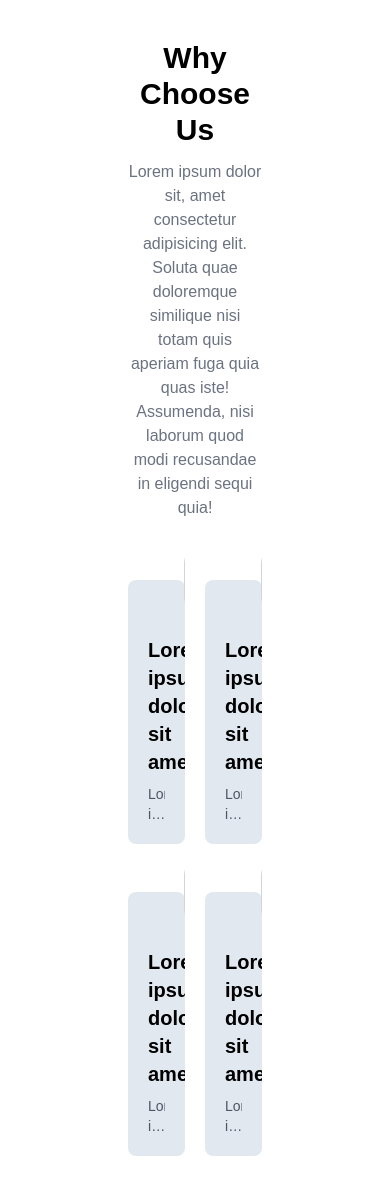
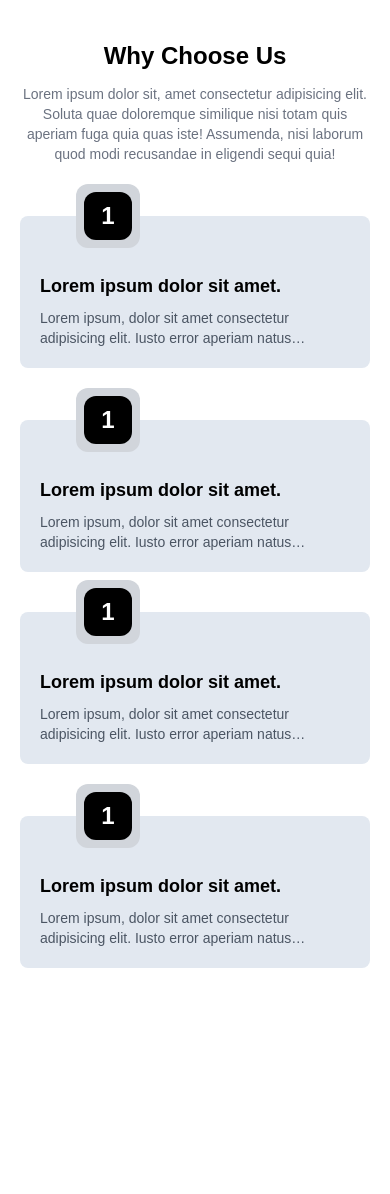
Before and after one commit to Krishyadav123/bytenoon-portfolio, a Next.js app: page /Components/choose-us in a window 390 px wide. After the commit the page ends 1008 px from the top, so only its background shows below. Built offline with nearby package versions, Linux system fonts and the light colour scheme.

Commit message:
Responsiveness All pages

```diff
--- a/package.json
+++ b/package.json
@@ -16,6 +16,7 @@
     "@fortawesome/react-fontawesome": "^0.2.2",
     "@radix-ui/react-dialog": "^1.1.2",
     "@radix-ui/react-slot": "^1.1.0",
+    "@radix-ui/react-visually-hidden": "^1.1.1",
     "class-variance-authority": "^0.7.1",
     "clsx": "^2.1.1",
     "lucide-react": "^0.462.0",
--- a/src/app/Components/choose-us/page.jsx
+++ b/src/app/Components/choose-us/page.jsx
@@ -2,31 +2,30 @@ import React from 'react'
 
 const ChooseUs = () => {
   return (
-    <div className='py-10 px-32'>
+    <div className='py-10 px-5 lg:px-32'>
         <div className="text-center">
-          <h3 className="text-3xl font-bold">Why Choose Us</h3>
-          <p className="mt-3 text-base text-gray-500 font-medium">
+          <h3 className="text-2xl md:text-3xl font-bold">Why Choose Us</h3>
+          <p className="mt-3 text-sm md:text-base text-gray-500 font-medium">
             Lorem ipsum dolor sit, amet consectetur adipisicing elit. Soluta
-            quae doloremque similique nisi totam quis aperiam fuga quia <br />{" "}
+            quae doloremque similique nisi totam quis aperiam fuga quia <br className='hidden xl:block' />{" "}
             quas iste! Assumenda, nisi laborum quod modi recusandae in eligendi
             sequi quia!
           </p>
         </div>
         <div className="mt-5">
-          <div className="flex items-center justify-center gap-5">
+        <div className="mt-2 flex flex-col md:flex-row items-center justify-center gap-5">
             <div
-              className="relative hover:scale-[1.04] cursor-pointer duration-200 w-full pt-10 overflow-hidden"
+              className="relative hover:scale-[1.02] cursor-pointer duration-200 w-full pt-8 md:pt-10 overflow-hidden"
             >
-              <div className="bg-gray-300 absolute top-0 left-14 w-20 h-20 rounded-3xl flex items-center justify-center p-3">
-                <span className="text-white text-2xl font-semibold bg-black h-full w-full rounded-3xl flex items-center justify-center">
+              <div className="bg-gray-300 absolute top-0 left-14 w-16 h-16 md:w-20 md:h-20 rounded-xl md:rounded-3xl flex items-center justify-center p-2 md:p-3">
+                <span className="text-white text-2xl font-semibold bg-black h-full w-full rounded-xl md:rounded-3xl flex items-center justify-center">
                   1
                 </span>
               </div>
 
               <div className="bg-slate-200 h-full w-full rounded-lg px-5 pt-14 pb-5">
                 <div className="flex items-center gap-5">
-                  {/* <img src={discover} className='w-[50px]' alt="" /> */}
-                  <p className="text-xl font-semibold">Lorem ipsum dolor sit amet.</p>
+                  <p className="text-lg md:text-xl font-semibold">Lorem ipsum dolor sit amet.</p>
                 </div>
                 <div>
                   <p className="text-sm line-clamp-2 text-gray-600 mt-2">
@@ -36,18 +35,17 @@ const ChooseUs = () => {
               </div>
             </div>
             <div
-              className="relative hover:scale-[1.04] cursor-pointer duration-200 w-full pt-10 overflow-hidden"
+              className="relative hover:scale-[1.02] cursor-pointer duration-200 w-full pt-8 md:pt-10 overflow-hidden"
             >
-              <div className="bg-gray-300 absolute top-0 left-14 w-20 h-20 rounded-3xl flex items-center justify-center p-3">
-                <span className="text-white text-2xl font-semibold bg-black h-full w-full rounded-3xl flex items-center justify-center">
+              <div className="bg-gray-300 absolute top-0 left-14 w-16 h-16 md:w-20 md:h-20 rounded-xl md:rounded-3xl flex items-center justify-center p-2 md:p-3">
+                <span className="text-white text-2xl font-semibold bg-black h-full w-full rounded-xl md:rounded-3xl flex items-center justify-center">
                   1
                 </span>
               </div>
 
               <div className="bg-slate-200 h-full w-full rounded-lg px-5 pt-14 pb-5">
                 <div className="flex items-center gap-5">
-                  {/* <img src={discover} className='w-[50px]' alt="" /> */}
-                  <p className="text-xl font-semibold">Lorem ipsum dolor sit amet.</p>
+                  <p className="text-lg md:text-xl font-semibold">Lorem ipsum dolor sit amet.</p>
                 </div>
                 <div>
                   <p className="text-sm line-clamp-2 text-gray-600 mt-2">
@@ -58,20 +56,19 @@ const ChooseUs = () => {
             </div>
 
           </div>
-          <div className="mt-2 flex items-center justify-center gap-5">
+          <div className="mt-2 flex flex-col md:flex-row items-center justify-center gap-5">
             <div
-              className="relative hover:scale-[1.04] cursor-pointer duration-200 w-full pt-10 overflow-hidden"
+              className="relative hover:scale-[1.02] cursor-pointer duration-200 w-full pt-8 md:pt-10 overflow-hidden"
             >
-              <div className="bg-gray-300 absolute top-0 left-14 w-20 h-20 rounded-3xl flex items-center justify-center p-3">
-                <span className="text-white text-2xl font-semibold bg-black h-full w-full rounded-3xl flex items-center justify-center">
+              <div className="bg-gray-300 absolute top-0 left-14 w-16 h-16 md:w-20 md:h-20 rounded-xl md:rounded-3xl flex items-center justify-center p-2 md:p-3">
+                <span className="text-white text-2xl font-semibold bg-black h-full w-full rounded-xl md:rounded-3xl flex items-center justify-center">
                   1
                 </span>
               </div>
 
               <div className="bg-slate-200 h-full w-full rounded-lg px-5 pt-14 pb-5">
                 <div className="flex items-center gap-5">
-                  {/* <img src={discover} className='w-[50px]' alt="" /> */}
-                  <p className="text-xl font-semibold">Lorem ipsum dolor sit amet.</p>
+                  <p className="text-lg md:text-xl font-semibold">Lorem ipsum dolor sit amet.</p>
                 </div>
                 <div>
                   <p className="text-sm line-clamp-2 text-gray-600 mt-2">
@@ -81,18 +78,17 @@ const ChooseUs = () => {
               </div>
             </div>
             <div
-              className="relative hover:scale-[1.04] cursor-pointer duration-200 w-full pt-10 overflow-hidden"
+              className="relative hover:scale-[1.02] cursor-pointer duration-200 w-full pt-8 md:pt-10 overflow-hidden"
             >
-              <div className="bg-gray-300 absolute top-0 left-14 w-20 h-20 rounded-3xl flex items-center justify-center p-3">
-                <span className="text-white text-2xl font-semibold bg-black h-full w-full rounded-3xl flex items-center justify-center">
+              <div className="bg-gray-300 absolute top-0 left-14 w-16 h-16 md:w-20 md:h-20 rounded-xl md:rounded-3xl flex items-center justify-center p-2 md:p-3">
+                <span className="text-white text-2xl font-semibold bg-black h-full w-full rounded-xl md:rounded-3xl flex items-center justify-center">
                   1
                 </span>
               </div>
 
               <div className="bg-slate-200 h-full w-full rounded-lg px-5 pt-14 pb-5">
                 <div className="flex items-center gap-5">
-                  {/* <img src={discover} className='w-[50px]' alt="" /> */}
-                  <p className="text-xl font-semibold">Lorem ipsum dolor sit amet.</p>
+                  <p className="text-lg md:text-xl font-semibold">Lorem ipsum dolor sit amet.</p>
                 </div>
                 <div>
                   <p className="text-sm line-clamp-2 text-gray-600 mt-2">
--- a/src/app/Components/service-cards/page.jsx
+++ b/src/app/Components/service-cards/page.jsx
@@ -47,16 +47,16 @@ const ServiceCard = () => {
           {services.map((service, index) => (
             <div
               key={index}
-              className="h-[250px] w-full bg-slate-50  shadow-md sm:w-96 px-2 py-5 rounded-lg"
+              className="h-full md:h-[250px] w-full bg-slate-50  shadow-md md:w-96 px-2 py-5 rounded-lg"
             >
               <div className="flex items-center justify-center">
-                <img className="w-20" src={service.image} alt={service.title} />
+                <img className="w-16 md:w-20" src={service.image} alt={service.title} />
               </div>
               <div className="md:p-2">
-                <h1 className="text-center text-2xl font-semibold mt-3">
+                <h1 className="text-center text- md:text-2xl font-semibold mt-3">
                   {service.title}
                 </h1>
-                <p className="md:text-md text-gray-500 font-normal line-clamp-2 mt-2 text-center">
+                <p className="text-sm md:text-md text-gray-500 font-normal line-clamp-2 mt-2 text-center">
                   {service.description}
                 </p>
               </div>
--- a/src/app/Components/service-slider/page.jsx
+++ b/src/app/Components/service-slider/page.jsx
@@ -14,7 +14,7 @@ export const ServiceSlider = () => {
     ];
 
     return (
-      <div className="w-full h-[450px] px-10 py-10">
+      <div className="w-full h-[350px] md:h-[450px] p-5 md:p-10">
     <Swiper
       effect="fade" // Enable fade effect
       pagination={{ clickable: true }}
--- a/src/app/Pages/courses/page.jsx
+++ b/src/app/Pages/courses/page.jsx
@@ -33,23 +33,23 @@ export const CoursesLayout = () => {
   ];
 
   return (
-    <div className="py-10 px-32 bg-[#fffcfc]">
+    <div className="py-10 px-5 lg:px-32 bg-[#fffcfc]">
       <div>
         <div>
-          <h1 className="text-4xl text-center font-extrabold">
+          <h1 className="text-2xl md:text-4xl text-center font-bold md:font-extrabold">
             Our Popular Courses
           </h1>
-          <p className="text-center mt-2 text-base text-gray-500">
+          <p className="text-center mt-2 text-sm md:text-base text-gray-500">
             Lorem ipsum, dolor sit amet consectetur adipisicing elit. Eaque
-            voluptate obcaecati labore sunt <br /> laudantium officia in
+            voluptate obcaecati labore sunt <br className="hidden md:block" /> laudantium officia in
             similique sapiente harum libero.
           </p>
         </div>
-        <div className="w-full h-full flex flex-wrap items-center justify-center gap-5 mt-10">
+        <div className="w-full h-full flex flex-wrap items-center justify-center gap-5 mt-5 md:mt-10">
           {courses.map((course) => (
             <div
               key={course.id}
-              className="w-72 h-72 hover:scale-[1.02] cursor-pointer duration-200 rounded-xl bg-white p-5 shadow-lg"
+              className="w-full md:w-72 h-72 hover:scale-[1.02] cursor-pointer duration-200 rounded-xl bg-white p-5 shadow-lg"
             >
               <div className="w-full h-[80%]">
                 <img
```
Also changed, not shown: src/app/Components/courses-banner/page.jsx (+68 -35 lines), src/app/Components/sidebar/page.jsx (+15 -10 lines), src/app/Pages/about/page.jsx (+10 -10 lines), src/app/Pages/services/page.jsx (+6 -6 lines), src/components/ui/sheet.jsx (+4 -4 lines), 1 other file (tests, documents, lock files or other folders).
